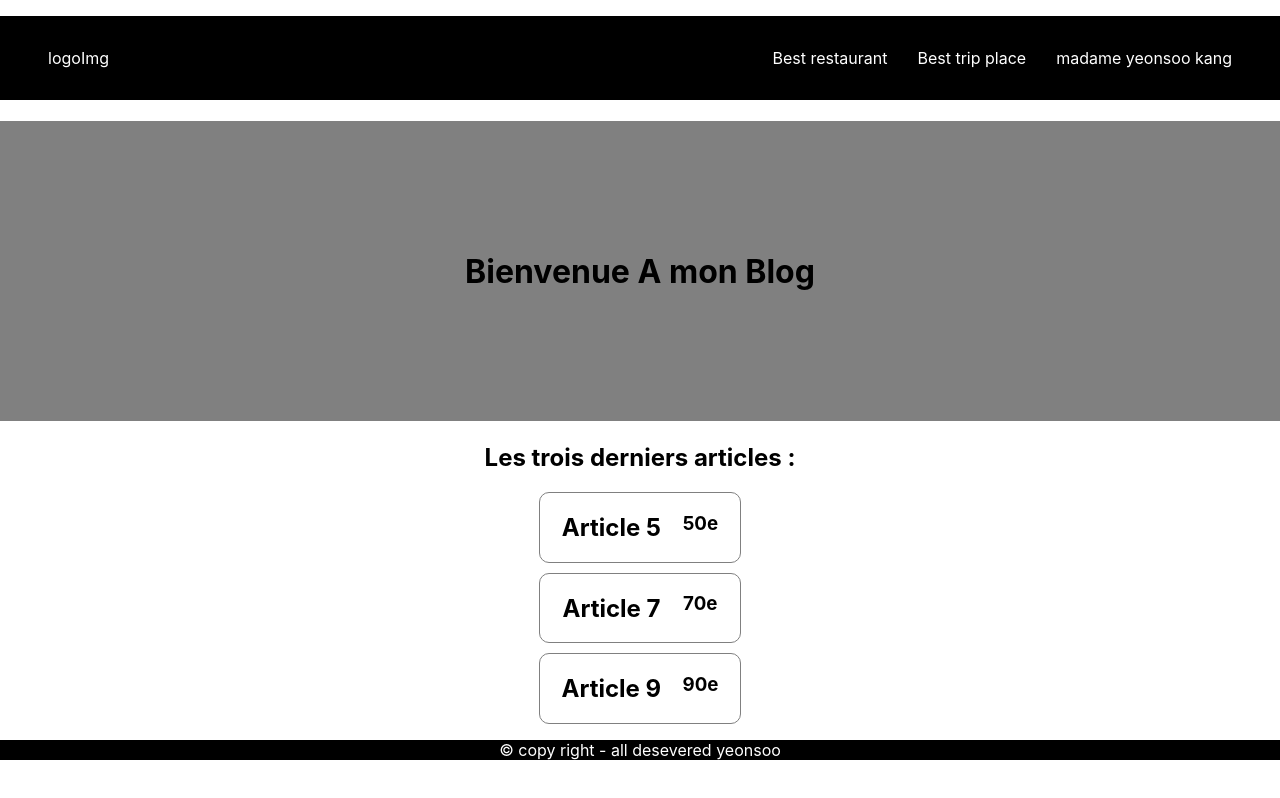
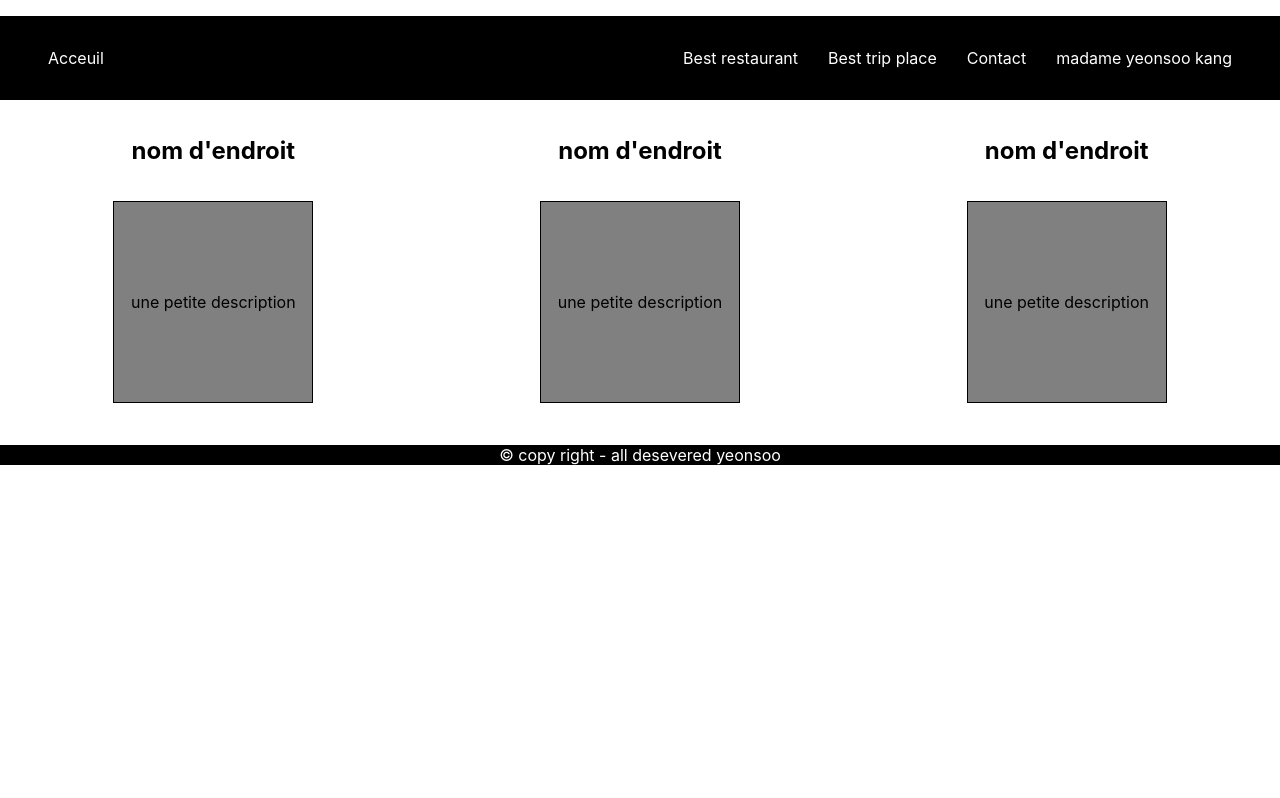
Before and after one commit to v-ina/exercice-react--depuis_le_debut, a React (Create React App) app: page /visit in a window 1280 px wide. Built offline with nearby package versions, Linux system fonts and the light colour scheme.

Commit message:
adding router

```diff
--- a/package.json
+++ b/package.json
@@ -8,6 +8,7 @@
     "@testing-library/user-event": "^13.5.0",
     "react": "^18.2.0",
     "react-dom": "^18.2.0",
+    "react-router-dom": "^6.18.0",
     "react-scripts": "5.0.1",
     "sass": "^1.69.5",
     "web-vitals": "^2.1.4"
--- a/src/App.js
+++ b/src/App.js
@@ -1,17 +1,30 @@
-import logo from './logo.svg';
-import Header from './Header'
 import Home from './Home'
-import Footer from './Footer'
 import './App.css';
+import { BrowserRouter,Routes, Route } from 'react-router-dom';
+import Contact from './Contact';
+import Meal from './Meal'
+import Visit from './Visit'
 
 function App() {
   return (
+
+    /*
     <>
-      {/* header위에 div있는 거 이상하기때문에 <>빈 거로 두는 게 나음 */}
+      header위에 div있는 거 이상하기때문에 <>빈 거로 두는 게 나음
       <Header />
       <Home />
       <Footer/>
     </>
+    */
+
+    <BrowserRouter>
+      <Routes>
+        <Route path='home' element={<Home />} />
+        <Route path='meal' element={<Meal />} />
+        <Route path='visit' element={<Visit />} />
+        <Route path='contact' element={<Contact />} />
+      </Routes>
+    </BrowserRouter>
   );
 }
 
--- /dev/null
+++ b/src/Contact.js
@@ -0,0 +1,16 @@
+import Header from "./Header"
+import Footer from "./Footer"
+
+function Contact (){
+    return(
+        <>
+            <Header />
+            <h3 style={{textAlign:'center'}}> 01 23 45 67 89</h3>
+            <Footer />
+        </>
+
+
+    )
+}
+
+export default Contact
--- a/src/Header.css
+++ b/src/Header.css
@@ -14,12 +14,3 @@ li>a{
     text-decoration: none;
     color: white;
 }
-
-h1{
-    background-color: grey;
-    height: 300px;
-    display: flex;
-    align-items: center;
-    justify-content: center;
-
-}
--- a/src/Header.js
+++ b/src/Header.js
@@ -10,16 +10,15 @@ function Header(){
         <header>
             <nav>
                 <ul className='flex'>
-                    <li><a href="">logoImg</a></li>
-                    <li><a href="">Best restaurant</a></li>
-                    <li><a href="">Best trip place</a></li>
+                    <li><a href="home">Acceuil</a></li>
+                    <li><a href="meal">Best restaurant</a></li>
+                    <li><a href="visit">Best trip place</a></li>
+                    <li><a href="contact">Contact</a></li>
                     <li>
                         <ProfilMenu />
                     </li>
                 </ul>
             </nav>
-
-            <h1>Bienvenue A mon Blog</h1>
         </header>
     )
 }
--- a/src/Home.css
+++ b/src/Home.css
@@ -1,3 +1,11 @@
+h1{
+    background-color: grey;
+    height: 300px;
+    display: flex;
+    align-items: center;
+    justify-content: center;
+
+}
 h2{
     text-align: center;
 }
--- a/src/Home.js
+++ b/src/Home.js
@@ -1,3 +1,5 @@
+import Header from './Header';
+import Footer from './Footer';
 import './Home.css'
 function Home(){
 
@@ -98,6 +100,9 @@ function Home(){
     // apres, on a encore cree un nouveau tableau(lastThreePublishedArticles) qui contien que les derniers trois element de dernier nouveau tableau (publishedArticles)
 
     return (
+      <>
+        <Header />
+        <h1>Bienvenue A mon Blog</h1>
         <main>
           <h2>Les trois derniers articles : </h2>
           {lastThreePublishedArticles.map((article) => {
@@ -112,6 +117,8 @@ function Home(){
             );
           })}
         </main>
+        <Footer />
+    </>
     );
 
 
--- /dev/null
+++ b/src/Meal.js
@@ -0,0 +1,20 @@
+import Header from "./Header"
+import Footer from "./Footer"
+import './Meal.scss'
+
+function Meal(){
+    return(
+        <>
+            <Header />
+            <main className="Meal--main">
+                    <p>Lorem ipsum dolor sit amet, consectetur adipiscing elit. Maecenas aliquam consequat cursus. Sed ipsum risus, dictum quis lorem ac, aliquet accumsan leo. Integer laoreet augue justo, non dictum metus aliquet eget. Ut eget pharetra massa. Nullam odio dui, placerat nec nibh eu, faucibus scelerisque leo. Ut vehicula lorem et leo egestas ullamcorper. Curabitur sit amet lacinia arcu. Nunc in tortor a leo facilisis malesuada vel vel purus.</p>
+                    <p>Lorem ipsum dolor sit amet, consectetur adipiscing elit. Maecenas aliquam consequat cursus. Sed ipsum risus, dictum quis lorem ac, aliquet accumsan leo. Integer laoreet augue justo, non dictum metus aliquet eget. Ut eget pharetra massa. Nullam odio dui, placerat nec nibh eu, faucibus scelerisque leo. Ut vehicula lorem et leo egestas ullamcorper. Curabitur sit amet lacinia arcu. Nunc in tortor a leo facilisis malesuada vel vel purus.</p>
+                    <p>Lorem ipsum dolor sit amet, consectetur adipiscing elit. Maecenas aliquam consequat cursus. Sed ipsum risus, dictum quis lorem ac, aliquet accumsan leo. Integer laoreet augue justo, non dictum metus aliquet eget. Ut eget pharetra massa. Nullam odio dui, placerat nec nibh eu, faucibus scelerisque leo. Ut vehicula lorem et leo egestas ullamcorper. Curabitur sit amet lacinia arcu. Nunc in tortor a leo facilisis malesuada vel vel purus.</p>
+            </main>
+            <Footer />
+        </>
+
+    )
+}
+
+export default Meal
--- /dev/null
+++ b/src/Meal.scss
@@ -0,0 +1,8 @@
+.Meal--main{
+    p{
+        color: black;
+        padding: 2rem;
+        background-color: aliceblue;
+    }
+
+}
--- /dev/null
+++ b/src/Visit.js
@@ -0,0 +1,29 @@
+import Header from "./Header"
+import Footer from "./Footer"
+import './Visit.scss'
+
+function Visit (){
+    return(
+        <>
+            <Header />
+            <main className="visit--main">
+                <article>
+                    <h2>nom d'endroit</h2>
+                    <p>une petite description</p>
+                </article>
+                <article>
+                    <h2>nom d'endroit</h2>
+                    <p>une petite description</p>
+                </article>
+                <article>
+                    <h2>nom d'endroit</h2>
+                    <p>une petite description</p>
+                </article>
+            </main>
+            <Footer />
+        </>
+
+    )
+}
+
+export default Visit
--- /dev/null
+++ b/src/Visit.scss
@@ -0,0 +1,17 @@
+.visit--main{
+    display: flex;
+
+    article{
+        border : none;
+        flex-direction: column;
+        p{
+            border: 1px solid black;
+            height: 200px;
+            background-color: grey;
+            color: black;
+            display: flex;
+            justify-content: center;
+            align-items: center;
+        }
+    }
+}
```
Also changed, not shown: 1 other file (tests, documents, lock files or other folders). Lines whose indentation alone changed are shown as unchanged.
